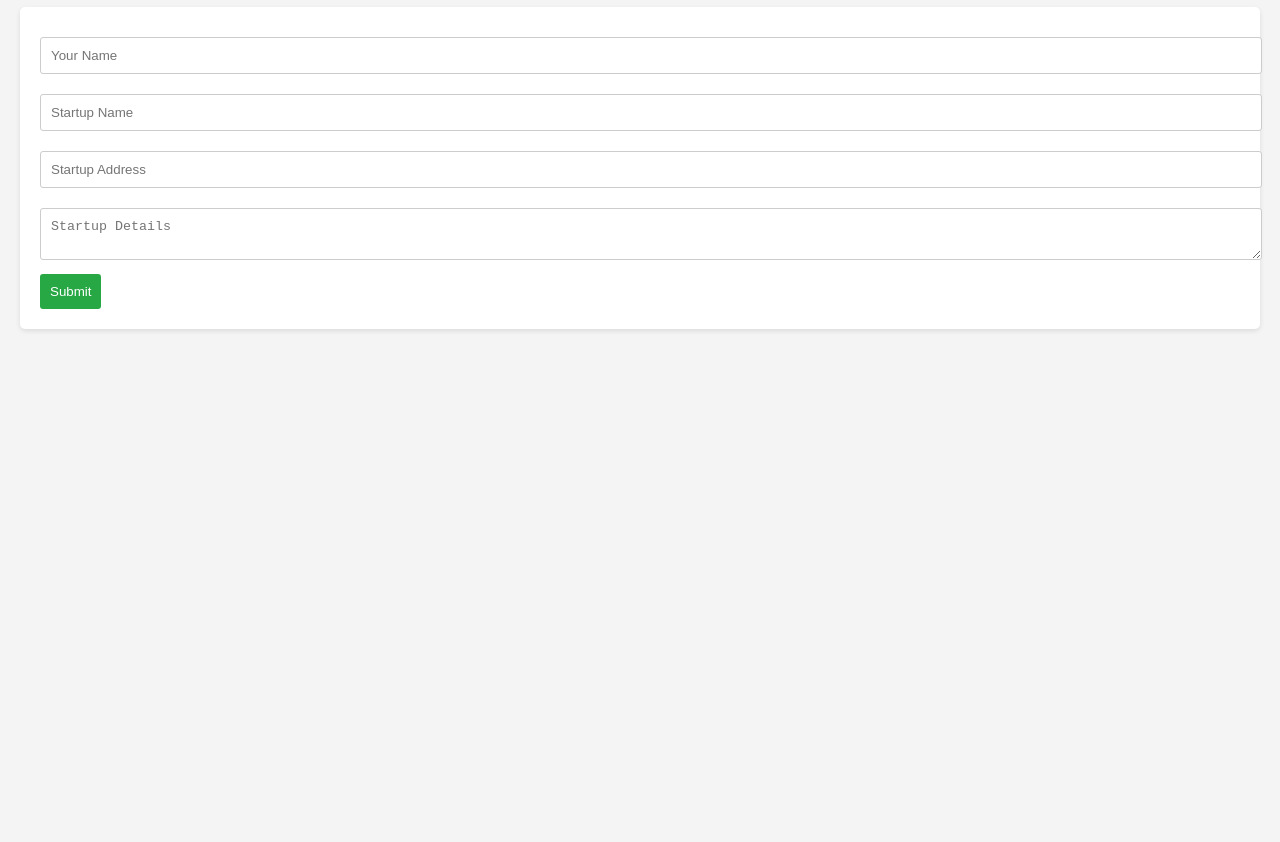
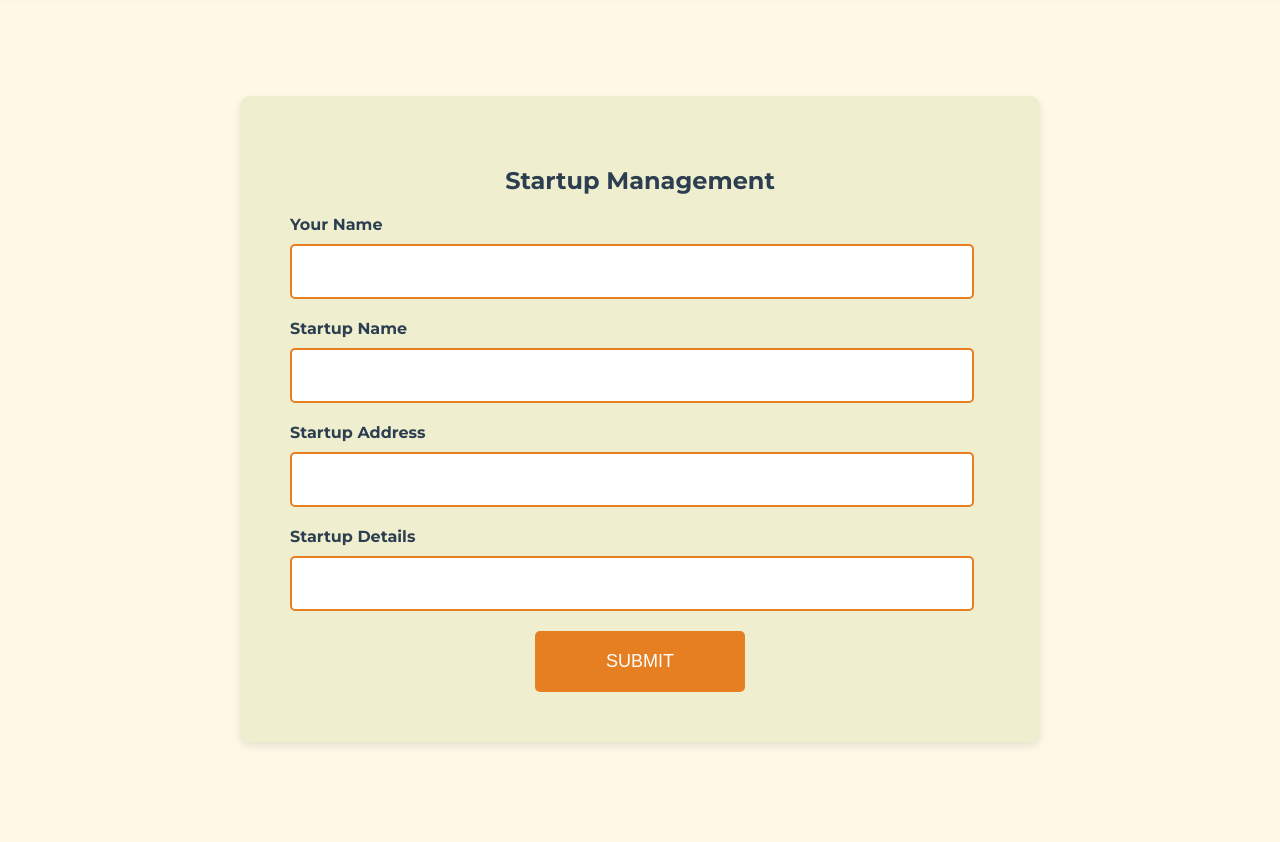
Before and after one commit to gautam-ch/WhiteOwl, a website: page kyc.html in a window 1280 px wide. Shown: the part 93-935 px from the top of the page. Before the commit the page ends 800 px from the top, so only its background shows below. Drawn offline with Linux system fonts and the light colour scheme.

Commit message:
improved kyc page

```diff
--- a/kyc.html
+++ b/kyc.html
@@ -3,80 +3,46 @@
   <head>
     <meta charset="UTF-8" />
     <meta name="viewport" content="width=device-width, initial-scale=1.0" />
-    <title>Startup Management</title>
-    <style>
-      body {
-        font-family: Arial, sans-serif;
-        margin: 0;
-        padding: 20px;
-        background-color: #f4f4f4;
-      }
-      h1 {
-        color: #333;
-      }
-      form {
-        background: white;
-        padding: 20px;
-        border-radius: 5px;
-        box-shadow: 0 2px 5px rgba(0, 0, 0, 0.1);
-      }
-      input,
-      textarea {
-        width: 100%;
-        padding: 10px;
-        margin: 10px 0;
-        border: 1px solid #ccc;
-        border-radius: 3px;
-      }
-      button {
-        background: #28a745;
-        color: white;
-        border: none;
-        padding: 10px;
-        cursor: pointer;
-        border-radius: 3px;
-      }
-      button:hover {
-        background: #218838;
-      }
-      #response {
-        margin-top: 20px;
-        font-weight: bold;
-      }
-    </style>
+    <title>Login Page</title>
+    <link rel="stylesheet" href="style/m.css" />
+    <link
+      href="https://fonts.googleapis.com/css2?family=Montserrat:wght@700&display=swap"
+      rel="stylesheet"
+    />
   </head>
   <body>
-    <h1>Startup Management</h1>
-    <form id="startup-form" method="POST">
-      <input
-        type="text"
-        id="userName"
-        name="userName"
-        placeholder="Your Name"
-        required
-      />
-      <input
-        type="text"
-        id="startupName"
-        name="startupName"
-        placeholder="Startup Name"
-        required
-      />
-      <input
-        id="startupAddress"
-        name="startupAddress"
-        placeholder="Startup Address"
-        required
-      />
-      <textarea
-        id="startupDetails"
-        name="startupDetails"
-        placeholder="Startup Details"
-        required
-      ></textarea>
-      <button type="submit">Submit</button>
-    </form>
+    <header class="main-header">
+      <nav class="navbar">
+        <div class="logo">WHITE OWL</div>
+      </nav>
+    </header>
 
+    <main>
+      <div class="login-container">
+        <h2>Startup Management</h2>
+        <form id="startup-form" method="POST">
+          <div class="form-group">
+            <label for="kycId">Your Name</label>
+            <input type="text" id="userName" name="userName" required />
+          </div>
+          <div class="form-group">
+            <label for="username">Startup Name</label>
+            <input type="text" id="startupName" name="startupName" required />
+          </div>
+          <div class="form-group">
+            <label for="username">Startup Address</label>
+            <input id="startupAddress" name="startupAddress" required />
+          </div>
+
+          <div class="form-group">
+            <label for="password">Startup Details</label>
+            <input id="startupDetails" name="startupDetails" required />
+          </div>
+
+          <button type="submit" class="btn-login">SUBMIT</button>
+        </form>
+      </div>
+    </main>
     <div id="response"></div>
 
     <script>
```
Also changed, not shown: k.html (deleted, +0 -46 lines).
